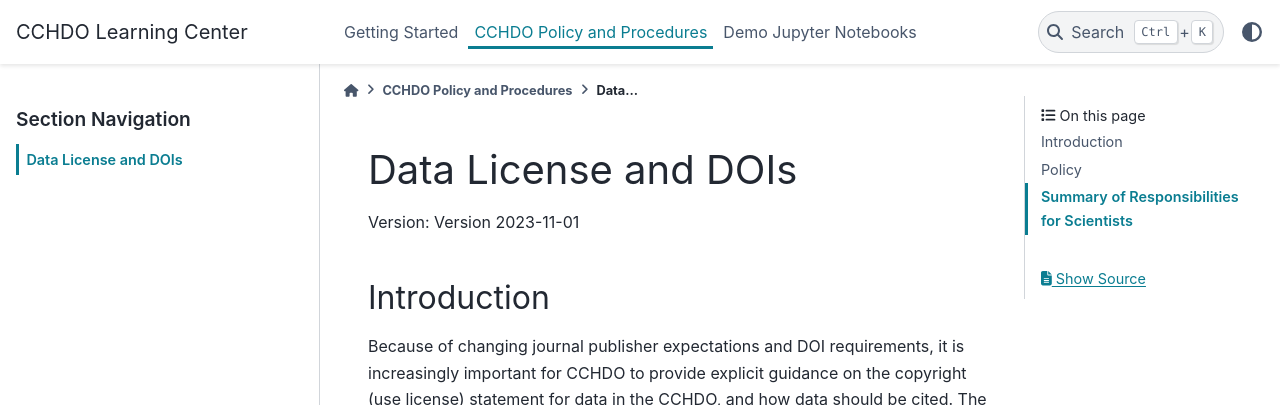
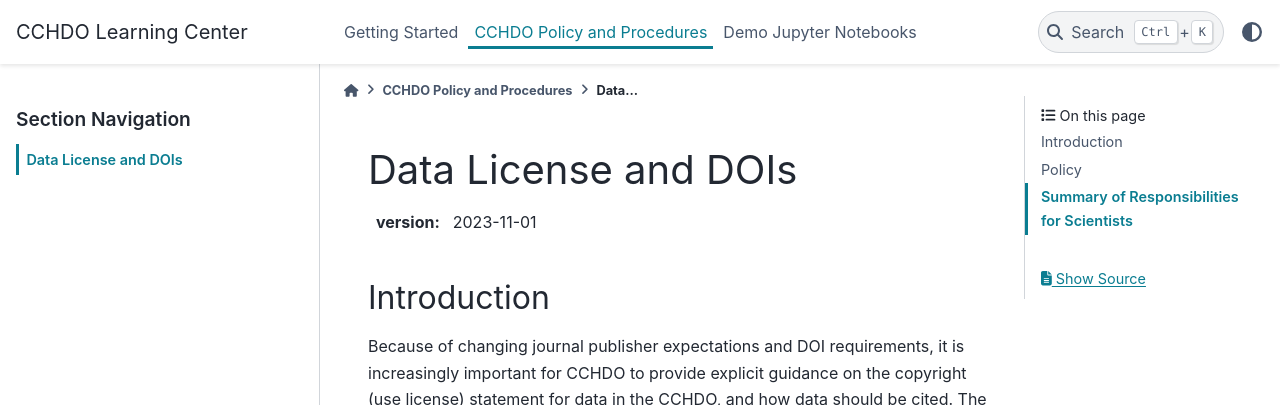
Before and after one commit to cchdo/cchdo-learning-and-guides, a Sphinx documentation site: the page built from docs/policies/licencing.md, in a window 1280 px wide and 900 px high. Shown: the top 405 px of the window. Built offline with Sphinx 7.4.7 and the PyData theme 0.15.4, drawn with Linux system fonts in a browser that asks for light colours.

```diff
--- a/docs/conf.py
+++ b/docs/conf.py
@@ -18,6 +18,10 @@ extensions = [
     "sphinx_design",
 ]
 
+myst_enable_extensions = [
+    "fieldlist",
+]
+
 templates_path = ['_templates']
 exclude_patterns = ['_build', 'Thumbs.db', '.DS_Store']
 
--- a/docs/policies/licencing.md
+++ b/docs/policies/licencing.md
@@ -1,5 +1,5 @@
 # Data License and DOIs
-Version: Version 2023-11-01
+:version: 2023-11-01
 
 ## Introduction
 
```
